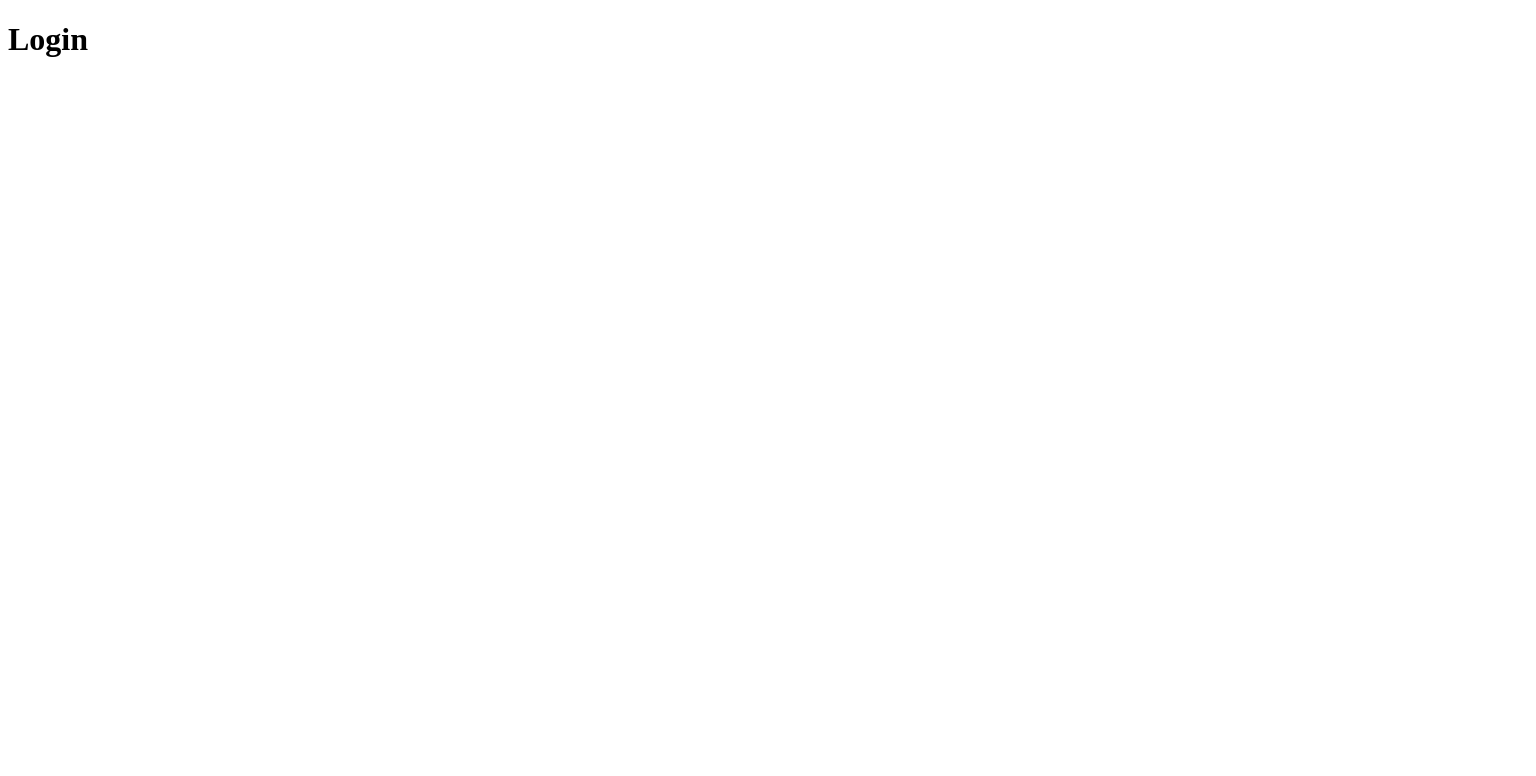
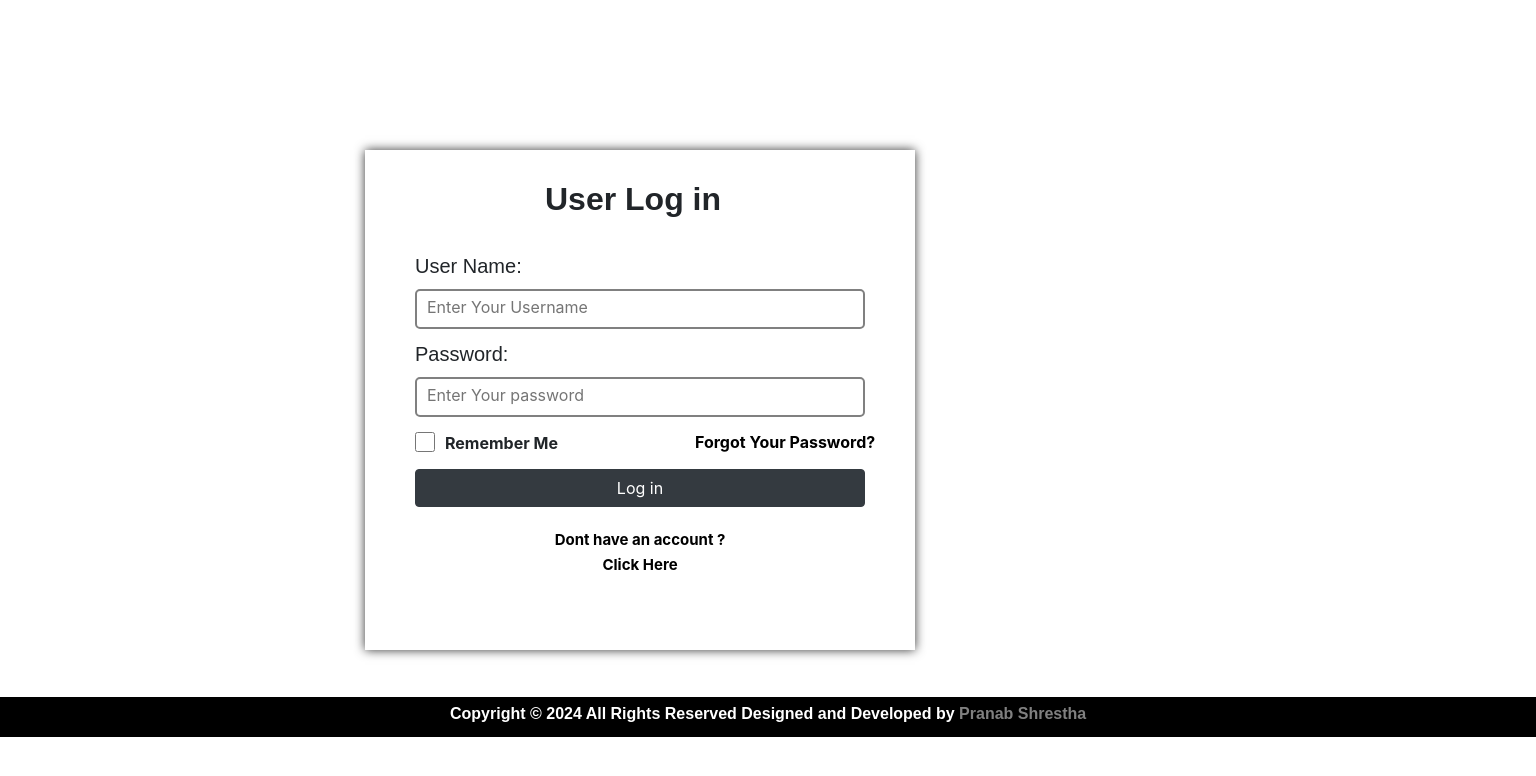
Before and after one commit to pranabshrestha4/login-form-updated-ui, a plain HTML site: page index.html in a window 1280 px wide. Shown: the whole page, 1536 px wide, since content can reach past the window. Drawn offline with nearby package versions, Linux system fonts and the light colour scheme.

Commit message:
second commit

```diff
--- a/index.css
+++ b/index.css
@@ -1,3 +1,114 @@
-h1 {
+.boxcontainer {
+  background-color: white;
+  width: 550px;
+  height: 500px;
+  box-shadow: 0px 0px 10px rgba(0, 0, 0, 0.8);
+  top: 50%;
+  left: 50%;
+  transform: translate(-50%, -50%);
+  position: absolute;
+}
+
+.userlogin {
+  font-family: Arial, Helvetica, sans-serif;
+  font-weight: bold;
+  padding: 30px 0px 0px 180px;
+}
+
+.footercontainer {
+  background-color: black;
+  width: 1536px;
+  height: 40px;
+  margin-top: 697px;
+}
+
+.footertext {
+  color: white;
+  font-family: Arial, Helvetica, sans-serif;
+  padding: 5px 0px 0px 450px;
+  font-weight: bold;
+}
+
+.username {
+  font-family: Arial, Helvetica, sans-serif;
+  padding: 25px 0px 0px 50px;
+  font-size: 20px;
+}
+
+.usernametextbox {
+  border: 2px solid grey;
+  border-radius: 5px;
+  margin-left: 50px;
+  width: 450px;
+  height: 40px;
+  padding: 0px 0px 5px 10px;
+}
+
+.userpassword {
+  font-family: Arial, Helvetica, sans-serif;
+  padding: 10px 0px 0px 50px;
+  font-size: 20px;
+}
+
+.userpasswordbox {
+  border: 2px solid grey;
+  border-radius: 5px;
+  margin-left: 50px;
+  width: 450px;
+  height: 40px;
+  padding: 0px 0px 5px 10px;
+}
+
+.passwordcheckbox {
+  border: 3px solid grey;
+  width: 20px;
+  height: 20px;
+  margin: 15px 0px 0px 50px;
+}
+
+.rememberme {
+  font-weight: bold;
+  margin: -27px 0px 0px 80px;
+  font-size: 16px;
+}
+
+.ctmbtn {
+  margin-left: 50px;
+  margin-top: 15px;
+  width: 450px;
+}
+
+.footername {
+  color: grey;
+}
+
+.footername:hover {
+  text-decoration: none;
+}
+
+.newuser {
+  color: black;
+  font-size: 15px;
+  font-weight: bold;
+}
+
+.newuser:hover {
+  text-decoration: none;
+}
+
+.newuser1 {
+  padding-top: 20px;
+  text-align: center;
+}
+
+.passwordforgot {
+  display: block;
+  margin-top: -25px;
+  margin-left: 330px;
+  font-weight: bold;
   color: black;
 }
+
+.passwordforgot:hover {
+  text-decoration: none;
+}
--- a/index.html
+++ b/index.html
@@ -5,10 +5,37 @@
     <meta charset="UTF-8">
     <meta name="viewport" content="width=device-width, initial-scale=1.0">
     <title>Document</title>
+    <link rel="stylesheet" href="index.css">
+    <link rel="stylesheet" href="https://stackpath.bootstrapcdn.com/bootstrap/4.5.2/css/bootstrap.min.css"
+      integrity="sha384-JcKb8q3iqJ61gNV9KGb8thSsNjpSL0n8PARn9HuZOnIxN0hoP+VmmDGMN5t9UJ0Z" crossorigin="anonymous">
   </head>
 
   <body>
-    <h1>Login</h1>
+    <div class="boxcontainer">
+      <form action="">
+        <h2 class="userlogin">User Log in</h2>
+        <label for="username" class="username">User Name:</label> <br>
+        <input type="text" maxlength="7" class="usernametextbox" placeholder="Enter Your Username">
+        <label for="password" class="userpassword">Password:</label><br>
+        <input type="password" maxlength="7" class="userpasswordbox" placeholder="Enter Your password"><br>
+        <input type="checkbox" class="passwordcheckbox">
+        <div class="imp">
+          <p class="rememberme">Remember Me</p>
+          <a href="" class="passwordforgot">Forgot Your Password?</a>
+        </div>
+        <button type="button" class="btn btn-dark ctmbtn">Log in</button>
+        <p class="newuser1"><a href="#" class="newuser">Dont have an account ? <br> Click Here</a></p>
+      </form>
+    </div>
+
+    <footer>
+      <div class="footercontainer">
+        <p class="footertext">Copyright © 2024 All Rights Reserved Designed and Developed by <span>
+            <a href="https://www.linkedin.com/in/pranab-shrestha-69602216b/" class="footername">Pranab
+              Shrestha</a></span></p>
+      </div>
+    </footer>
+
   </body>
 
 </html>
```
